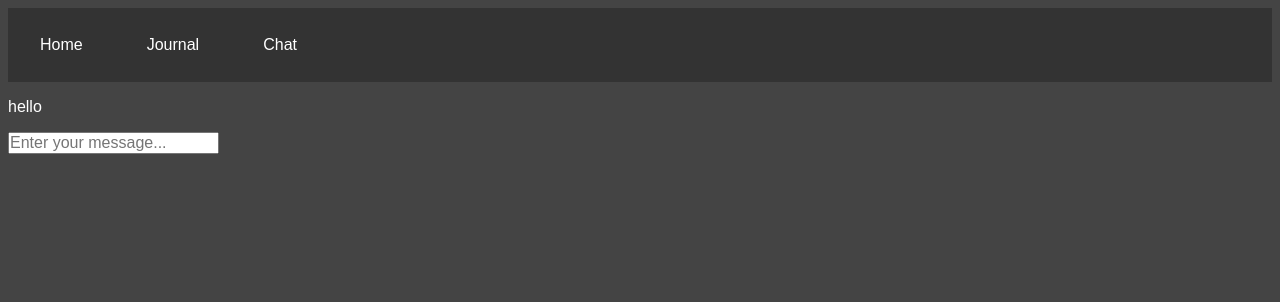
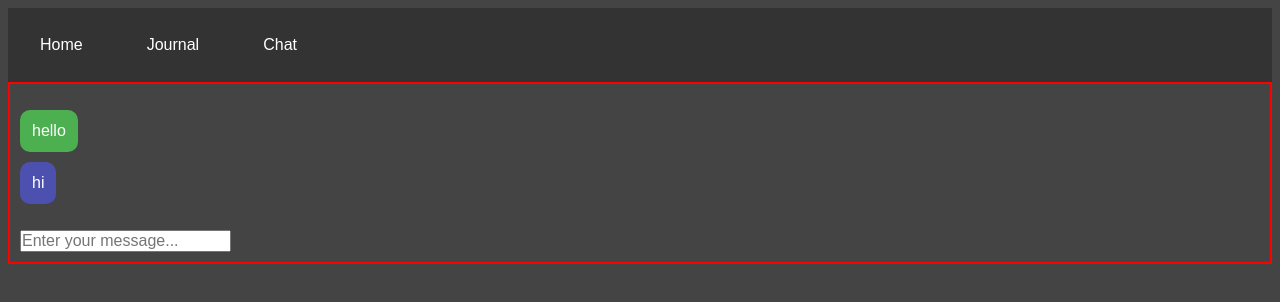
Before and after one commit to JustinMeimar/semantic-journal, a React (Create React App) app in the folder app/: page /chat in a window 1280 px wide. Shown: the top 302 px of the page. Built offline with nearby package versions, Linux system fonts and the light colour scheme.

Commit message:
add styling

```diff
--- a/app/src/App.css
+++ b/app/src/App.css
@@ -76,3 +76,26 @@ nav a:hover {
 nav a:active {
   background-color: #4CAF50;
 }
+
+.chatWindow {
+  border: 2px solid #FF0000;
+  padding: 10px;
+}
+
+.clientMessage {
+  border: 2px solid #4CAF50;
+  border-radius: 10px;
+  padding: 10px;
+  background-color: #4CAF50;
+  display: inline-block;
+  margin-bottom: 10px;
+}
+
+.botMessage {
+  border: 2px solid #4C50AF;
+  border-radius: 10px;
+  padding: 10px;
+  background-color: #4C50AF;
+  display: inline-block;
+  margin-bottom: 10px;
+}
--- a/app/src/pages/Chat.jsx
+++ b/app/src/pages/Chat.jsx
@@ -16,6 +16,7 @@ class Chat extends React.Component {
             messageText: null,
             groupMessage: [
                 {"sender": "client", "data": {"text": "hello"}},
+                {"sender": "bot", "data": {"text": "hi"}},
             ],
             user: {
                 uid: "client"
@@ -62,13 +63,13 @@ class Chat extends React.Component {
                     {this.state.groupMessage.map(data => (
                         <div key={data.id}>
                             {data.sender === "client" ? (
-                                <li className="self">
+                                <li className="clientMessage">
                                     <div className="msg">
                                         <div className="message"> {data.data.text}</div>
                                     </div>
                                 </li>
                             ) : (
-                                <li className="other">
+                                <li className="botMessage">
                                     <div className="msg">
                                         <div className="message"> {data.data.text} </div>
                                     </div>
```
